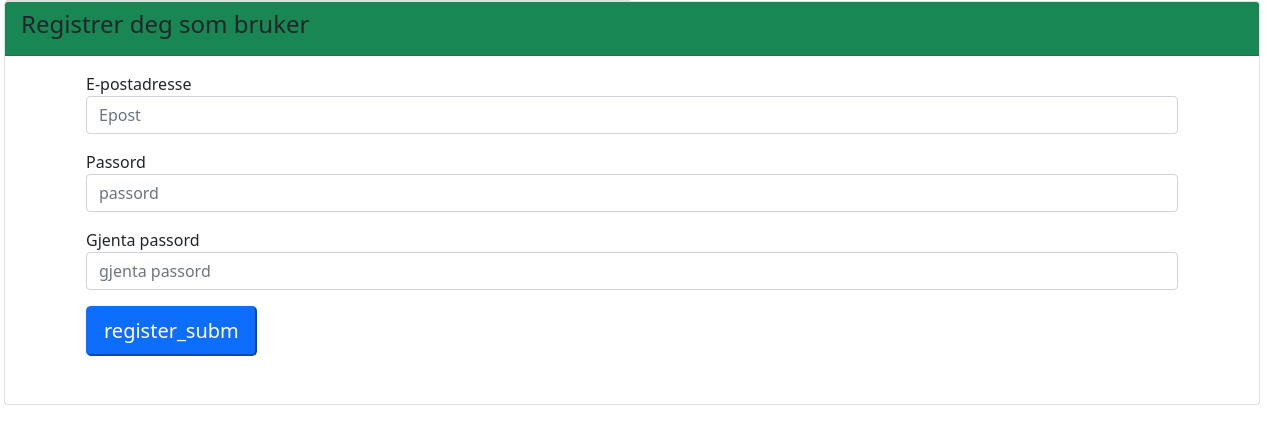
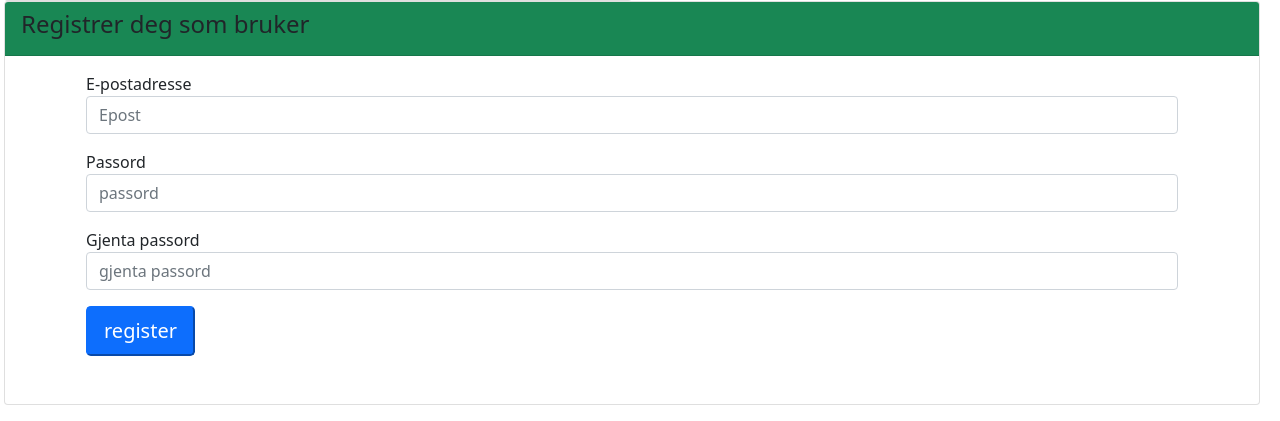
Before and after one commit to Webeltek/hello_flask, a Flask app: page / in a window 1280 px wide. Shown: the part 772-1193 px from the top of the page. Run offline with Flask 2, Linux system fonts and the light colour scheme; parts of the project's set-up code (start-up, migrations or seed data) failed here and were passed over; some libraries are stand-ins or nearby versions.

Commit message:
form combined error 5

```diff
--- a/pythonworkshop/templates/auth/login.jinja2
+++ b/pythonworkshop/templates/auth/login.jinja2
@@ -116,7 +116,7 @@
                 <div class="row">
                   <div class="col-lg-12">
                     <div class="mb-3">
-                    {{ reg.submit( class="btn-lg btn-primary",value="register_subm") }}
+                    {{ reg.submit( class="btn-lg btn-primary",value="register") }}
                     </div>
                     {% if awaiting_confirm %}
                     <div class="alert-danger">Sjekk e-post</div>
```
